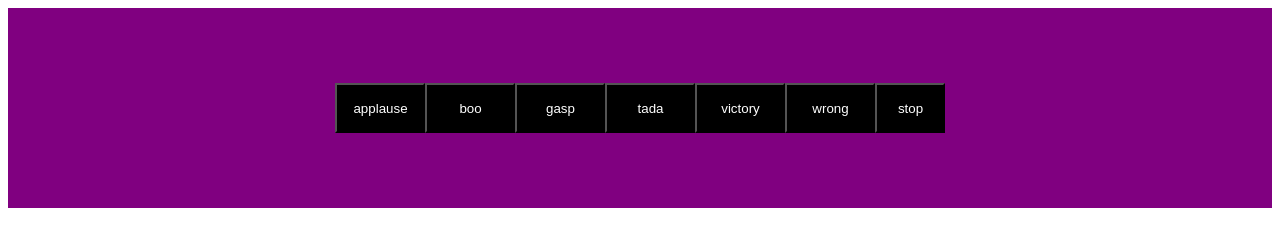
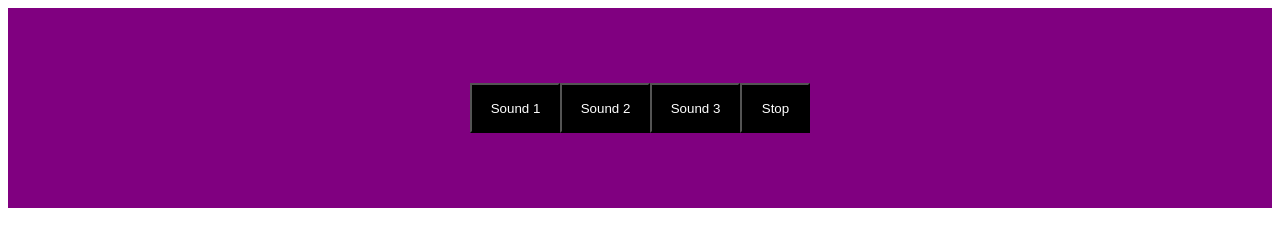
Before and after one commit to acciojob/Soundbar-dinnysanjay, a website: page main.html in a window 1280 px wide. Drawn offline with Linux system fonts and the light colour scheme.

Commit message:
created a submission

```diff
--- a/main.html
+++ b/main.html
@@ -1,25 +1,20 @@
 <!DOCTYPE html>
+<html lang="en">
+<head>
+    <meta charset="UTF-8">
+    <meta name="viewport" content="width=device-width, initial-scale=1.0">
+    <title>Audio Player</title>
+    <link rel="stylesheet" href="styles.css">
+</head>
+<body>
+    <div id="buttons">
+        <button class="btn" onclick="playSound('sound1.mp3')">Sound 1</button>
+        <button class="btn" onclick="playSound('sound2.mp3')">Sound 2</button>
+        <button class="btn" onclick="playSound('sound3.mp3')">Sound 3</button>
+        <!-- Add more buttons for additional sounds -->
+        <button class="stop" onclick="stopSound()">Stop</button>
+    </div>
 
-<html>
-
-<head>
-	<link rel="stylesheet" href="styles.css">
-</head>
-
-<body>
-	<!-- the entire body must be written by student -->
-	<section id="buttons">
-		<button class="btn">applause</button>
-		<button class="btn">boo</button>
-		<button class="btn">gasp</button>
-		<button class="btn">tada</button>
-		<button class="btn">victory</button>
-		<button class="btn">wrong</button>
-		<button class="stop">stop</button>
-	</section>
-    <script type="text/javascript" src="./script.js">
-</script>
-
+    <script src="script.js"></script>
 </body>
-
 </html>
```
